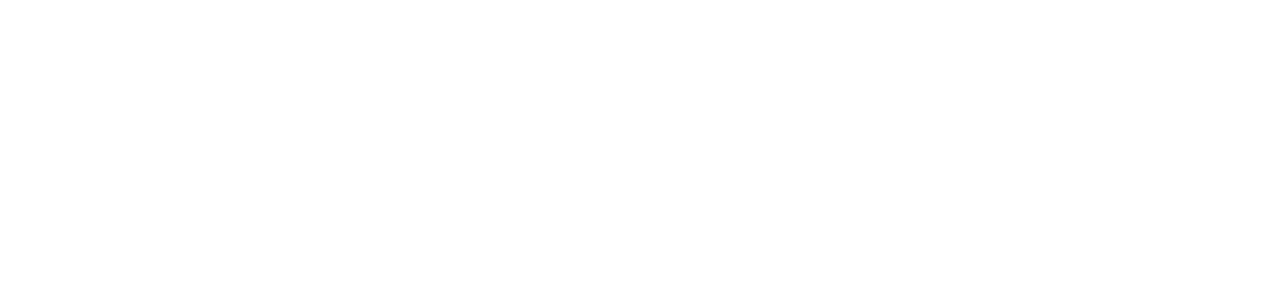
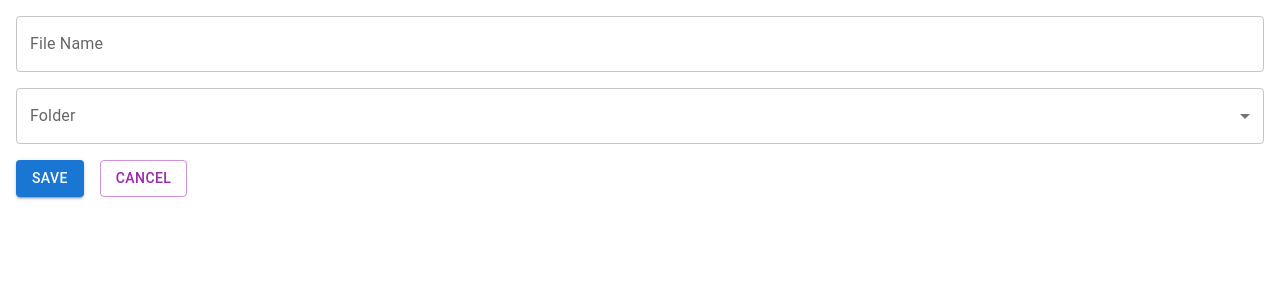
Before and after one commit to kevin-dickey/Senior-Design, a React (Create React App) app in the folder GardenGlowDesignFrontend/: page /add-file in a window 1280 px wide. Before the commit this address had no page. Shown: the top 300 px of the page. Built offline with nearby package versions, Linux system fonts and the light colour scheme.

Commit message:
resolved merge issues

```diff
--- a/GardenGlowDesignFrontend/src/App.tsx
+++ b/GardenGlowDesignFrontend/src/App.tsx
@@ -5,6 +5,8 @@
 import './App.css';
 import LoginContainer from './containers/LoginContainer';
 import OverviewContainer from './containers/OverviewContainer';
+import AddNewFolder from './components/pages/AddNewFolder';
+import AddNewFile from './components/pages/AddNewFile';
 
 function App() {
   return (
@@ -14,6 +16,10 @@
         <Route path="/login" element={<LoginContainer />} />
         <Route path="/configuration" element={<ConfigurationPage />}/>
         <Route path="/foldersoverview" element={<OverviewContainer  />}/>
+        <Route path="/add-folder" element={<AddNewFolder onAddFolder={() => {}} />} />
+        <Route path="/add-file" element={<AddNewFile onAddFile={() => { } } folders={[]} />} />
+
+
       </Routes>
     </Router>
   );
--- a/GardenGlowDesignFrontend/src/components/pages/AddNewFile.tsx
+++ b/GardenGlowDesignFrontend/src/components/pages/AddNewFile.tsx
@@ -3,7 +3,12 @@
 import { useNavigate } from 'react-router-dom';
 
 interface AddNewFileProps {
-  folders: { name: string }[];
+  folders:{
+    name: string;
+    files: {
+        name: string;
+    }[];
+}[];
   onAddFile: (fileName: string, folderName: string) => void;
 }
 
@@ -15,7 +20,7 @@
   const handleSave = () => {
     if (fileName && selectedFolder) {
       onAddFile(fileName, selectedFolder);
-      navigate('/');
+      navigate('/foldersoverview');
     }
   };
 
@@ -44,7 +49,7 @@
         <Button variant="contained" color="primary" onClick={handleSave}>
           Save
         </Button>
-        <Button variant="outlined" color="secondary" onClick={() => navigate('/')}>
+        <Button variant="outlined" color="secondary" onClick={() => navigate('/foldersoverview')}>
           Cancel
         </Button>
       </Box>
--- a/GardenGlowDesignFrontend/src/components/pages/AddNewFolder.tsx
+++ b/GardenGlowDesignFrontend/src/components/pages/AddNewFolder.tsx
@@ -13,7 +13,7 @@
   const handleSave = () => {
     if (folderName) {
       onAddFolder(folderName);
-      navigate('/');
+      navigate('/foldersoverview');
     }
   };
 
@@ -29,7 +29,7 @@
         <Button variant="contained" color="primary" onClick={handleSave}>
           Save
         </Button>
-        <Button variant="outlined" color="secondary" onClick={() => navigate('/')}>
+        <Button variant="outlined" color="secondary" onClick={() => navigate('/foldersoverview')}>
           Cancel
         </Button>
       </Box>
--- a/GardenGlowDesignFrontend/src/components/pages/FoldersOverview.tsx
+++ b/GardenGlowDesignFrontend/src/components/pages/FoldersOverview.tsx
@@ -1,5 +1,5 @@
 import React, { useState } from 'react';
-import { Grid, Paper, Typography, Container, CssBaseline, List, ListItem } from '@mui/material';
+import { Grid, Paper, Typography, Container, CssBaseline, Button, List, ListItem } from '@mui/material';
 import { createTheme, ThemeProvider } from '@mui/material/styles';
 import FilesOverview from './FilesOverview';
 import { useNavigate } from 'react-router-dom';
@@ -21,9 +21,11 @@
 
 interface FoldersOverviewProps {
   folders: Folder[];
+  onAddFolder: (folderName: string) => void;
+  onAddFile: (fileName: string, folderName: string) => void;
 }
 
-const FoldersOverview: React.FC<FoldersOverviewProps> = ({ folders }) => {
+const FoldersOverview: React.FC<FoldersOverviewProps> = ({ folders, onAddFolder, onAddFile }) => {
   const [selectedFolder, setSelectedFolder] = useState<Folder | null>(null);
   const navigate = useNavigate();
 
@@ -51,7 +53,14 @@
             onBack={handleBackClick}
           />
         ) : (
-          <Grid container spacing={2}>
+          <>
+            <Button onClick={() => navigate('/add-folder')} variant="contained" color="primary">
+              New Folder
+            </Button>
+            <Button onClick={() => navigate('/add-file')} variant="contained" color="secondary" sx={{ ml: 2 }}>
+              New File
+            </Button>
+            <Grid container spacing={2} sx={{ mt: 2 }}>
               {folders.map((folder, index) => (
                 <Grid item xs={12} sm={6} md={4} lg={3} key={index}>
                   <Paper elevation={3} style={{ padding: '16px' }}>
@@ -77,6 +86,7 @@
                 </Grid>
               ))}
             </Grid>
+          </>
         )}
       </Container>
     </ThemeProvider>
--- a/GardenGlowDesignFrontend/src/containers/LoginContainer.tsx
+++ b/GardenGlowDesignFrontend/src/containers/LoginContainer.tsx
@@ -25,7 +25,7 @@
     setFormData({ username, password });
 
     if (username === credentials.username && password === credentials.password) {
-        navigate('/overview');
+        navigate('/foldersoverview');
     } else {
       setError('Incorrect username or password');
     }
```
Also changed, not shown: GardenGlowDesignFrontend/src/components/pages/FilesOverview.tsx (line endings or trailing spaces). Lines whose indentation alone changed are shown as unchanged.
